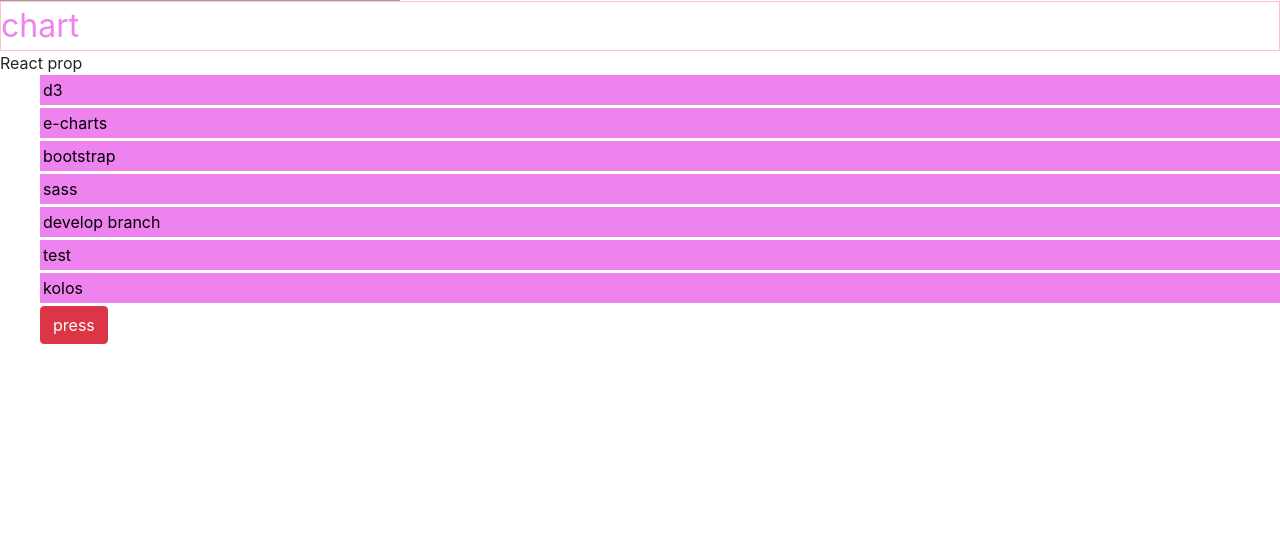
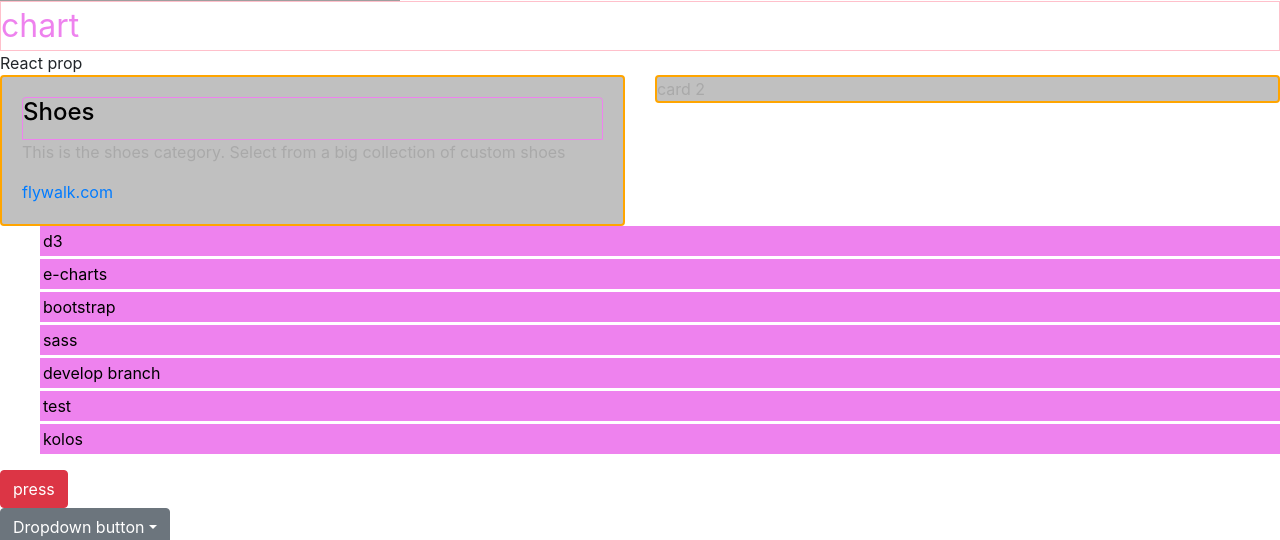
Before and after one commit to morgan1982/webpack-config-test-main, a React app: page / in a window 1280 px wide. Shown: the part 335-875 px from the top of the page. Before the commit the page ends 800 px from the top, so only its background shows below. Built offline with nearby package versions, Linux system fonts and the light colour scheme; grey boxes are pictures that could not be loaded.

Commit message:
ad bootstrap cards

```diff
--- a/src/css/main.scss
+++ b/src/css/main.scss
@@ -6,6 +6,14 @@
     border: 1px solid black;
     color: yellow;
     padding: 5px;
+}
+.card {
+    color: darkgrey;
+    border: 2px solid orange;
+    background-color: #C0C0C0FF
+}
+.card-title {
+    color: black;
 }
 
 
@@ -33,3 +41,6 @@
     color: violet;
     font-size: 2em;
 }
+.title-container {
+    border: 1px solid violet;
+}
--- a/src/js/App.jsx
+++ b/src/js/App.jsx
@@ -2,6 +2,7 @@
 import haskell_logo from "../img/haskell_logo.png";
 
 import Chart from './Components/Charts.js';
+import Drop from './Components/Drop'
 // import Plx from 'react-plx';
 
 
@@ -26,10 +27,9 @@
                 <li>develop branch</li>
                 <li>test</li>
                 <li className="fa fa-beer fa-2x">kolos</li>
-                <button type="button" className="btn btn-danger">press</button>
-
             </ul>
-            {/*<div id="dump"></div>*/}
+            <button type="button" className="btn btn-danger">press</button>
+            <Drop />
 
             </div>
 
--- a/src/js/Components/Charts.js
+++ b/src/js/Components/Charts.js
@@ -7,9 +7,26 @@
         <div>
             <div className="chart">chart</div>
             <div>{ props.name }</div>
+            <div className="row">
+                <div className="col-md-6">
+                    <div className="card">
+                        <div className="card-body">
+                            <div class="title-container rounded-top">
+                                <h4 className="card-title">Shoes</h4>
+                            </div>
+                            <p className="card-text">This is the shoes category. Select from a big collection of custom shoes</p>
+                            <a href="#">flywalk.com</a>
+                        </div>
+                    </div>
+                </div>
+                <dv className="col-md-6">
+                    <div className="card">card 2</div>
+                </dv>
+            </div>
         </div>
         )
 }
 
 
+
 export default Chart;
--- /dev/null
+++ b/src/js/Components/Drop.js
@@ -0,0 +1,22 @@
+import React from 'react';
+
+
+const Drop = () => {
+
+    return (
+        <div>
+           <div class="dropdown">
+  <button class="btn btn-secondary dropdown-toggle" type="button" id="dropdownMenuButton" data-toggle="dropdown" aria-haspopup="true" aria-expanded="false">
+    Dropdown button
+  </button>
+  <div class="dropdown-menu" aria-labelledby="dropdownMenuButton">
+    <a class="dropdown-item" href="#">Action</a>
+    <a class="dropdown-item" href="#">Another action</a>
+    <a class="dropdown-item" href="#">Something else here</a>
+  </div>
+</div>
+        </div>
+        )
+}
+
+export default Drop;
```
Also changed, not shown: .eslintrc.js (added), 1 other file (tests, documents, lock files or other folders).
